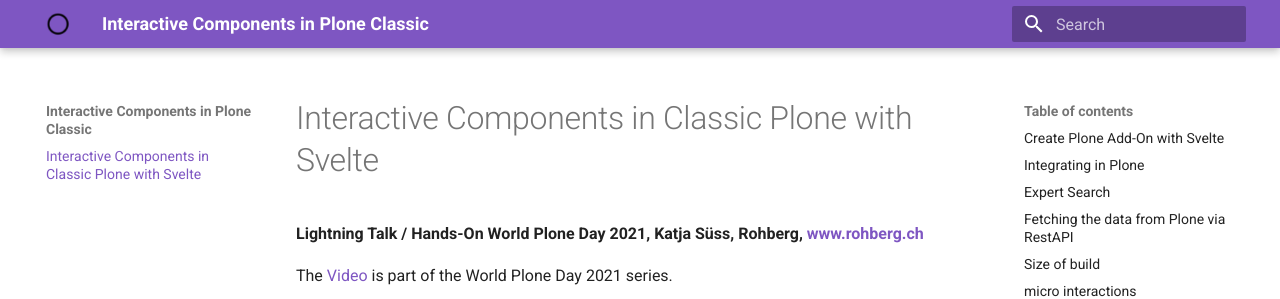
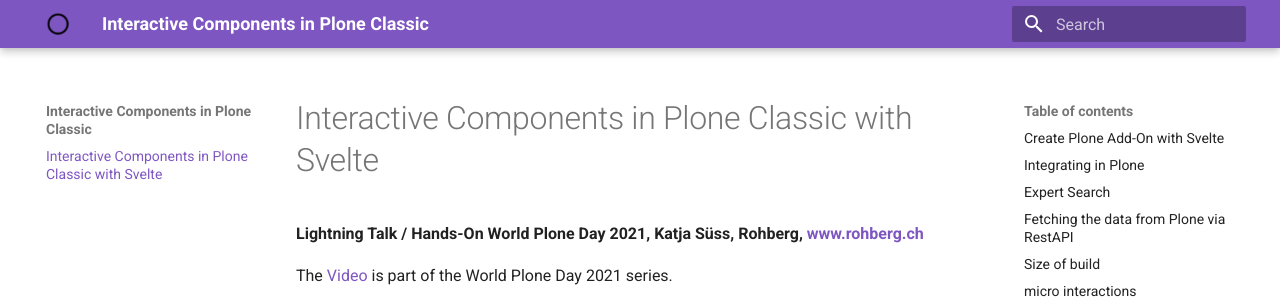
Before and after one commit to rohberg/talk-interactive-components-in-classic-plone, an MkDocs documentation site: the page built from docs/index.md, in a window 1280 px wide and 900 px high. Shown: the top 299 px of the window. Built offline with MkDocs 1.6.1 and Material for MkDocs 9.7.7, drawn with Linux system fonts in a browser that asks for light colours.

```diff
--- a/docs/index.md
+++ b/docs/index.md
@@ -1,4 +1,4 @@
-# Interactive Components in Classic Plone with Svelte
+# Interactive Components in Plone Classic with Svelte
 
 **Lightning Talk / Hands-On World Plone Day 2021,
 Katja Süss, Rohberg, [www.rohberg.ch](https://www.rohberg.ch)**
```
